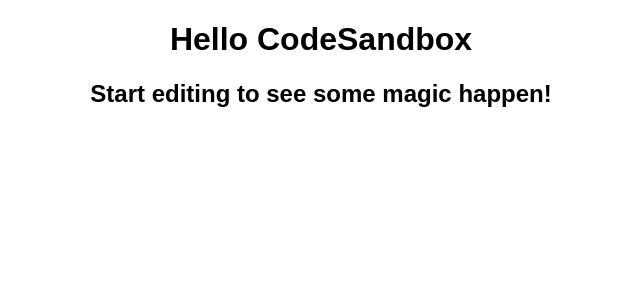
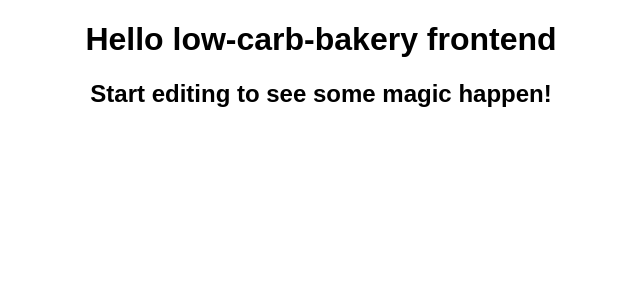
Before and after one commit to nsiomos/low-carb-bakery-frontend, a React (Create React App) app: page / in a window 1280 px wide. Shown: the top 300 px of the page, without its empty margins (319-959 px from the left). Built offline with nearby package versions, Linux system fonts and the light colour scheme.

Commit message:
- codesandbox commit test.

```diff
--- a/src/App.js
+++ b/src/App.js
@@ -4,7 +4,7 @@
 export default function App() {
   return (
     <div className="App">
-      <h1>Hello CodeSandbox</h1>
+      <h1>Hello low-carb-bakery frontend</h1>
       <h2>Start editing to see some magic happen!</h2>
     </div>
   );
```
